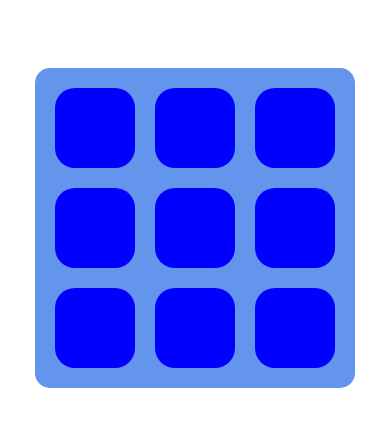
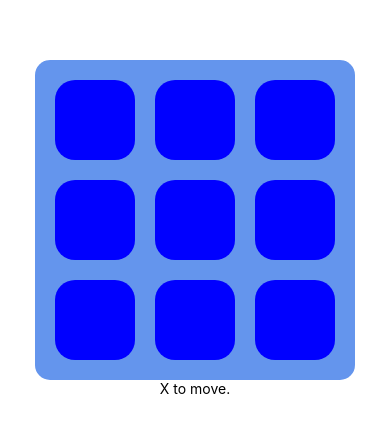
Before and after one commit to antvega98/tic-tac-toe, a React Native app: screen / in a window 390 px wide. Shown: the part 194-626 px from the top of the page. Built offline with nearby package versions, Linux system fonts and the light colour scheme.

Commit message:
Added game description.

```diff
--- a/App.js
+++ b/App.js
@@ -6,17 +6,28 @@ import make2DArray from "./make2DArray";
 import Board from "./Board";
 
 import copy2DArray from "./copy2DArray";
+import computeResult from "./computeResult";
+import GameDescription from "./GameDescription";
 
 function reducer(state, action) {
   switch (action.type) {
     case "make-move": {
+      if (state.gameOver) {
+        return state;
+      }
+
       const newBoard = copy2DArray(state.board);
       newBoard[action.rowIndex][action.columnIndex] =
         state.moveCount % 2 === 0 ? "X" : "O";
+
+      const { isGameOver, winner } = computeResult(newBoard);
+      console.log("Game over: ", isGameOver, " winner: ", winner);
       return {
         ...state,
         board: newBoard,
         moveCount: state.moveCount + 1,
+        isGameOver: isGameOver,
+        winner: winner,
       };
     }
     case "reset-game": {
@@ -27,7 +38,12 @@ function reducer(state, action) {
 }
 
 function makeState() {
-  return { board: make2DArray(3, 3, null), moveCount: 0 };
+  return {
+    board: make2DArray(3, 3, null),
+    moveCount: 0,
+    isGameOver: false,
+    winner: null,
+  };
 }
 
 export default function App() {
@@ -37,12 +53,17 @@ export default function App() {
     <View style={styles.container}>
       <StatusBar style="auto" />
       <Board board={state.board} dispatch={dispatch} />
-      {state.moveCount === 9 && (
+      {state.isGameOver ? (
         <Button
           title="New Game"
           onPress={() => dispatch({ type: "reset-game" })}
-        ></Button>
-      )}
+        />
+      ) : null}
+      <GameDescription
+        winner={state.winner}
+        isGameOver={state.isGameOver}
+        moveCount={state.moveCount}
+      />
     </View>
   );
 }
--- /dev/null
+++ b/GameDescription.js
@@ -0,0 +1,21 @@
+import { View, Text } from "react-native";
+
+export default function GameDescription({ winner, isGameOver, moveCount }) {
+  const text = (() => {
+    if (!isGameOver) {
+      const curPlayer = moveCount % 2 === 0 ? "X" : "O";
+      return `${curPlayer} to move.`;
+    }
+
+    if (winner == null) {
+      return "Draw!";
+    }
+
+    return `${winner} wins!`;
+  })();
+  return (
+    <View>
+      <Text>{text}</Text>
+    </View>
+  );
+}
--- /dev/null
+++ b/computeResult.js
@@ -0,0 +1,54 @@
+const DIRECTIONS = [
+  // horizontal
+  [0, 1],
+
+  // vertical
+  [1, 0],
+
+  // diagnol
+  [1, 1],
+  [1, -1],
+];
+export default function computeResult(board) {
+  const boardLen = board.length;
+  let hasEmptyCells = false;
+
+  // Will check every position of board.
+  for (let i = 0; i < boardLen; ++i) {
+    for (let j = 0; j < boardLen; ++j) {
+      const player = board[i][j];
+      if (player == null) {
+        hasEmptyCells = true;
+        continue;
+      }
+      // At every position, must check all winning possibilities (horizontal, vertical, diagnol)
+      for (const [di, dj] of DIRECTIONS) {
+        // for every direction, keep traversing in the direction to determine results
+        let count = 1;
+        let ci = i;
+        let cj = j;
+
+        while (true) {
+          ci += di;
+          cj += dj;
+          // if position is out of bounds of player at pos no longer equals cur player, break.
+          if (
+            ci < 0 ||
+            cj < 0 ||
+            ci >= boardLen ||
+            cj >= boardLen ||
+            board[ci][cj] !== player
+          ) {
+            break;
+          }
+          ++count;
+        }
+
+        if (count >= boardLen) {
+          return { isGameOver: true, winner: player };
+        }
+      }
+    }
+  }
+  return { isGameOver: !hasEmptyCells, winner: null };
+}
```
